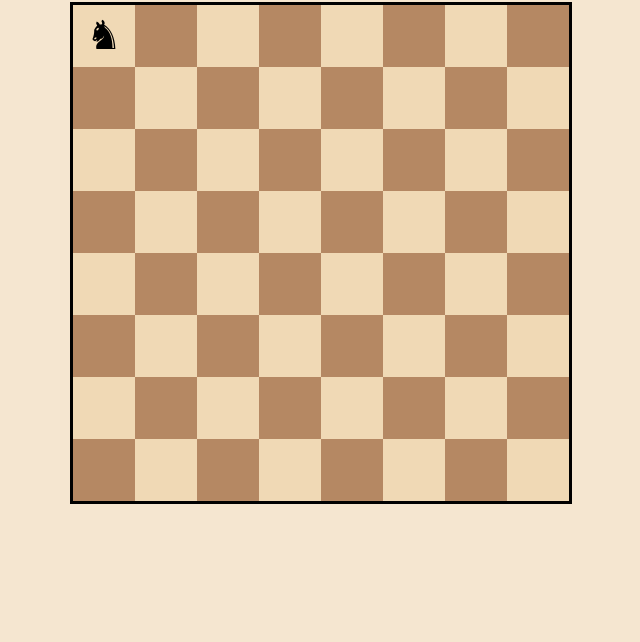
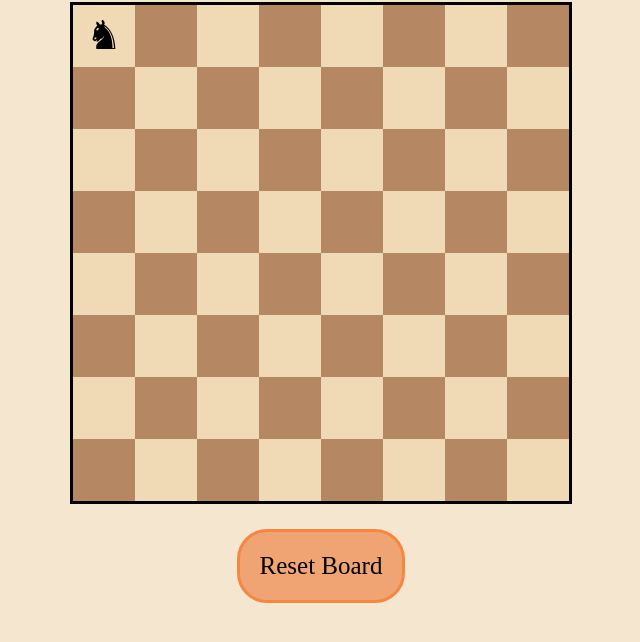
Before and after one commit to benkrup/benkrup.github.io, a plain HTML site: page index.html in a window 1280 px wide. Shown: the part 78-720 px from the top of the page, without its empty margins (319-959 px from the left). Drawn offline with Linux system fonts and the light colour scheme.

Commit message:
Added reset button

```diff
--- a/chess.css
+++ b/chess.css
@@ -7,7 +7,20 @@
 #chessboard tr:nth-child(2n+1) td:nth-child(2n),
 #chessboard tr:nth-child(2n) td:nth-child(2n+1) {background: #B58863;}
 
+#reset {display: flex; justify-content: center; align-items: center;}
+
+.button {display: inline-block;}
+.button {
+  padding: 20px;
+  background-color: #f0a373;
+  border: 3px solid;
+  border-color: #f58742;
+  border-radius: 30px;
+  font-size: 25px;
+}
 
 .knight {text-align: center; font-size: 40px;}
 
 .focus {border: 1px solid;}
+
+.noselect {-webkit-user-select: none; user-select: none;}
--- a/chess.js
+++ b/chess.js
@@ -1,4 +1,5 @@
 curPos = null;
+visited = new Set("00");
 
 function generateBoard() {
     const body = document.body;
@@ -9,6 +10,7 @@ function generateBoard() {
         const row = table.insertRow();
         for (let j = 0; j < 8; j++) {
             let cell = row.insertCell();
+            cell.setAttribute('id', i + '' + j);
             cell.setAttribute("onclick", 'moveKnight(this)');
             cell.setAttribute('class', 'knight');
             cell.setAttribute('row', i);
@@ -22,7 +24,13 @@ function generateBoard() {
         }
     }
 
-    body.appendChild(table);
+    let existingBoard = document.getElementById("chessboard");
+    let resetButton = document.getElementById("reset");
+    if (existingBoard) {
+        body.removeChild(existingBoard);
+    }
+
+    body.insertBefore(table, resetButton);
 }
 
 function moveKnight(square) {
@@ -36,10 +44,16 @@ function moveKnight(square) {
     newCol = square.getAttribute('col');
 
     if (curRow != newRow && curCol != newCol && Math.abs(newRow - curRow) + Math.abs(newCol - curCol) === 3) {
+        visited.add(square.id)
         square.innerHTML = curPos.innerHTML;
         curPos.innerHTML = 'X';
         curPos = square;
+
     }
 }
 
+function resetBoard() {
+    generateBoard();
+}
+
 generateBoard();
--- a/index.html
+++ b/index.html
@@ -7,6 +7,10 @@
 <body style="background-color: #F5E6D0">
     <h1 id="title"> The Knight's Tour </h1>
 
+    <div id="reset" onclick="resetBoard()">
+        <p class="button noselect">Reset Board</p>
+    </div>
+
     <script src="chess.js"></script>
 </body>
 
```
